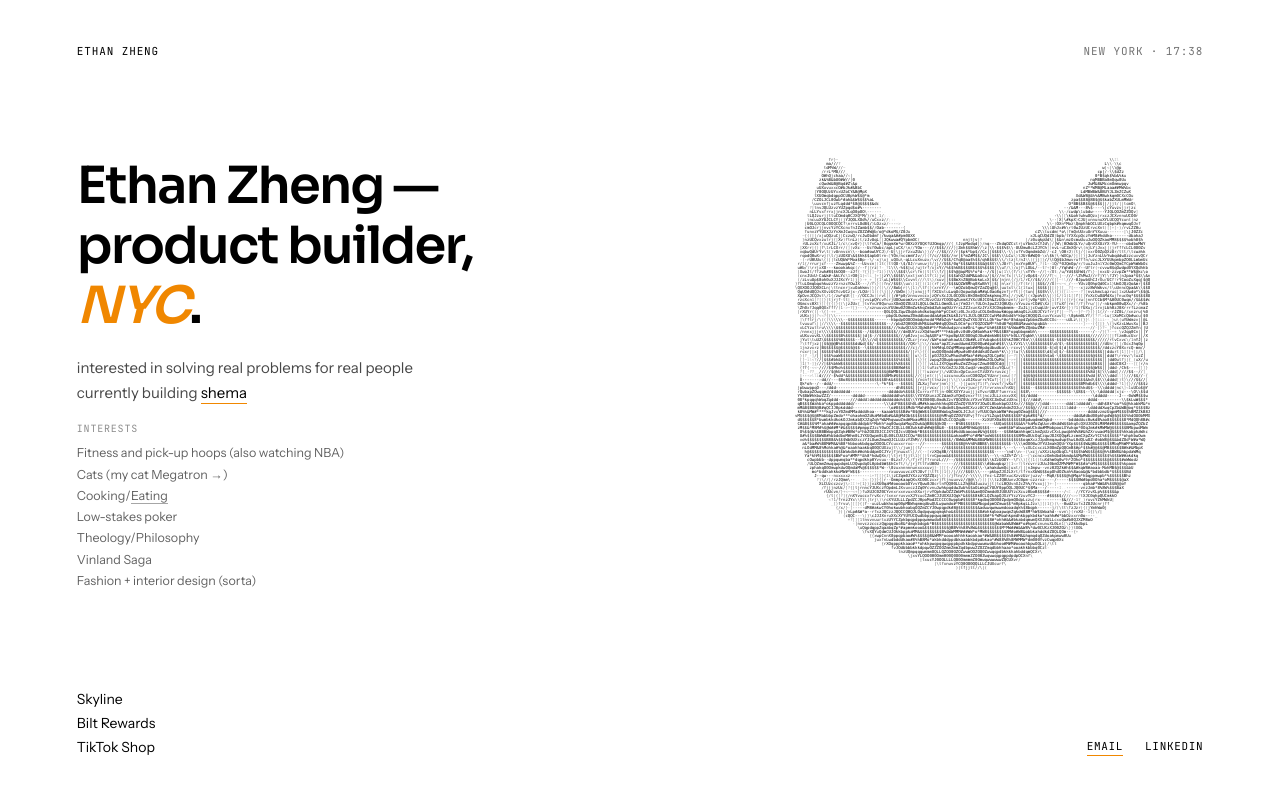
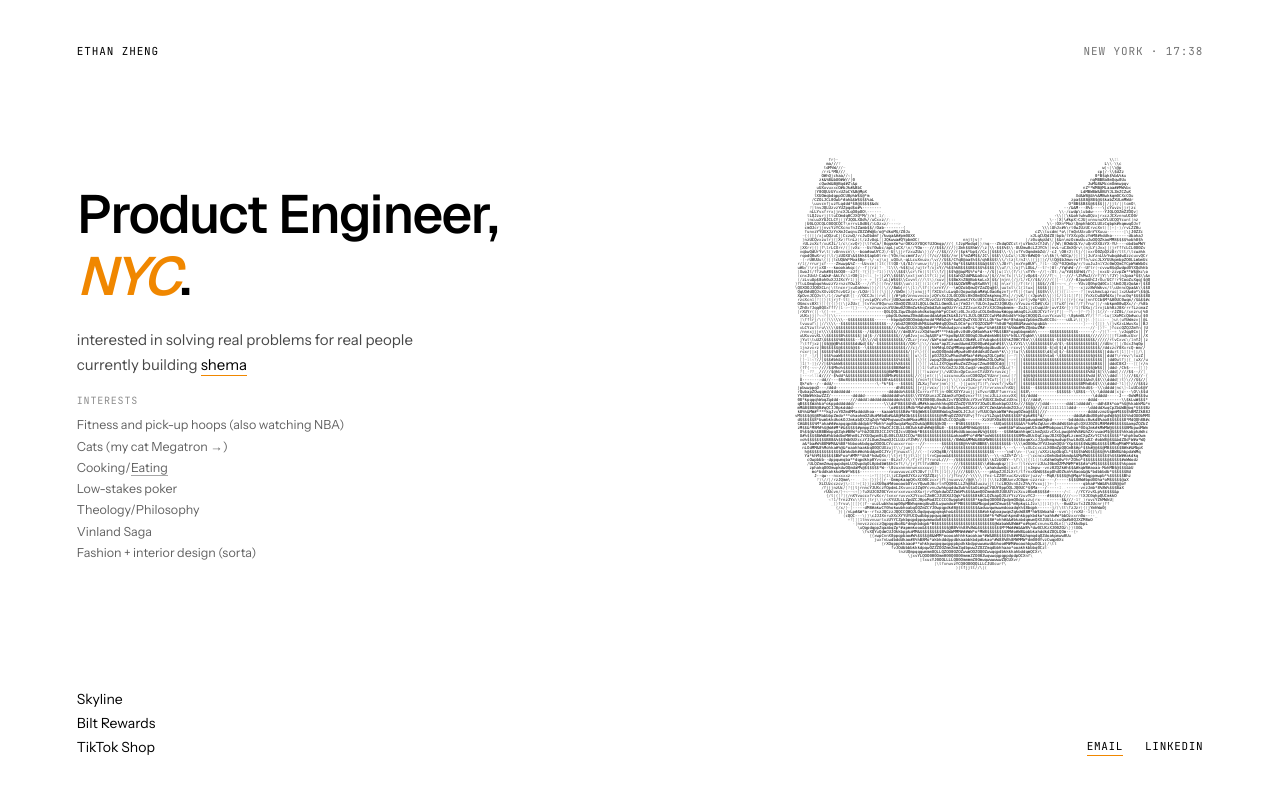
Before and after one commit to ethanzzheng/ethanzheng.me, a website built with Vite: page index.html in a window 1280 px wide. Built offline with nearby package versions, Linux system fonts and the light colour scheme.

Commit message:
Headline: Product Engineer / NYC, Geist typeface
Co-Authored-By: Claude Fable 5 <noreply@anthropic.com>

```diff
--- a/index.html
+++ b/index.html
@@ -9,7 +9,7 @@
     <link rel="preconnect" href="https://fonts.googleapis.com" />
     <link rel="preconnect" href="https://fonts.gstatic.com" crossorigin="anonymous" />
     <link
-      href="https://fonts.googleapis.com/css2?family=Sora:wght@400..700&family=Instrument+Sans:wght@400;500&family=JetBrains+Mono:wght@400&display=swap"
+      href="https://fonts.googleapis.com/css2?family=Geist:wght@400..700&family=Instrument+Sans:wght@400;500&family=JetBrains+Mono:wght@400&display=swap"
       rel="stylesheet"
     />
     <style>
@@ -76,10 +76,10 @@
       .intro { flex: 1 1 300px; max-width: 52ch; }
       h1 {
         margin: 0; max-width: 24ch;
-        font-family: "Sora", "Instrument Sans", Helvetica, sans-serif;
-        font-weight: 600;
-        font-size: clamp(26px, 4vw, 52px);
-        line-height: 1.12; letter-spacing: -0.035em; text-wrap: pretty;
+        font-family: "Geist", "Instrument Sans", Helvetica, sans-serif;
+        font-weight: 550;
+        font-size: clamp(28px, 4.2vw, 56px);
+        line-height: 1.1; letter-spacing: -0.03em; text-wrap: pretty;
       }
       h1 .line { display: block; overflow: hidden; padding-bottom: 0.05em; }
       h1 .line > span {
@@ -196,8 +196,7 @@
       <main>
         <div class="intro">
           <h1>
-            <span class="line"><span>Ethan Zheng —</span></span>
-            <span class="line"><span>product builder,</span></span>
+            <span class="line"><span>Product Engineer,</span></span>
             <span class="line"><span><span class="nyc">NYC</span>.</span></span>
           </h1>
           <p class="tagline">interested in solving real problems for real people</p>
```
